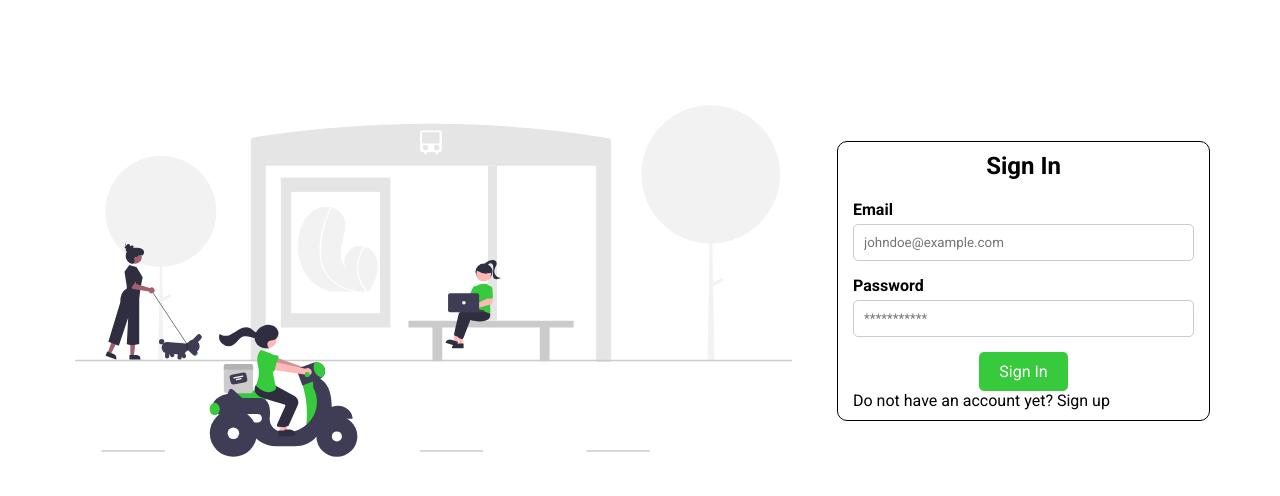
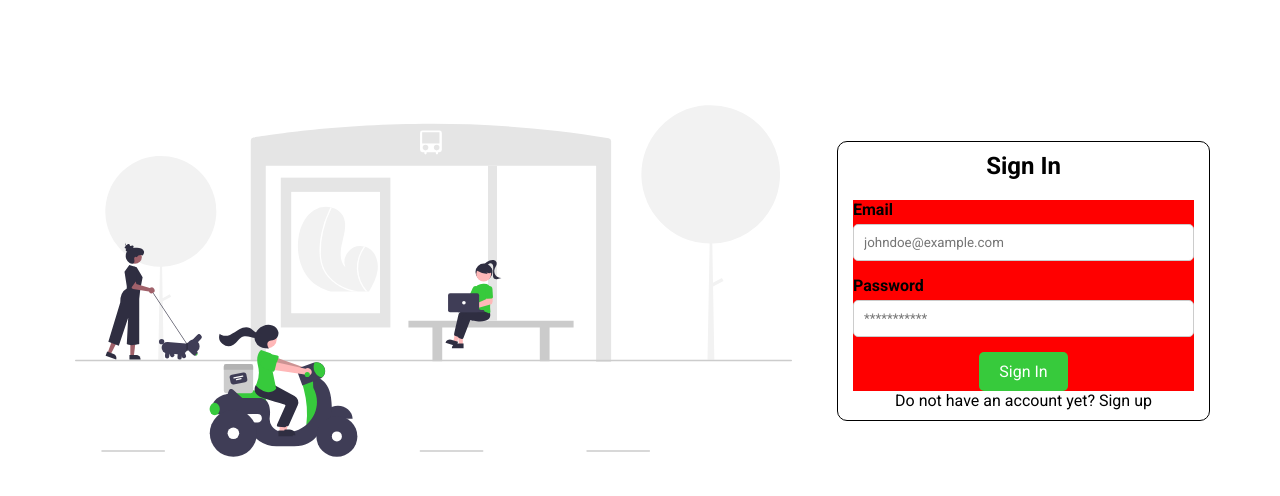
Before and after one commit to Anuj-Khadka/Yatra, a Flask app: page / in a window 1280 px wide. Shown: the part 137-633 px from the top of the page. Run offline with Flask 3, Linux system fonts and the light colour scheme.

Commit message:
Update home page

```diff
--- a/static/css/style.css
+++ b/static/css/style.css
@@ -69,6 +69,15 @@ a{
     border: solid 1px #000;
     border-radius: 10px;
     padding: 10px 15px;
+    display: flex;
+    justify-content: center;
+    align-items: center;
+    flex-direction: column;
+}
+
+.auth-form{
+    background: red;
+    width: 100%;
 }
 
 .input-field{
```
